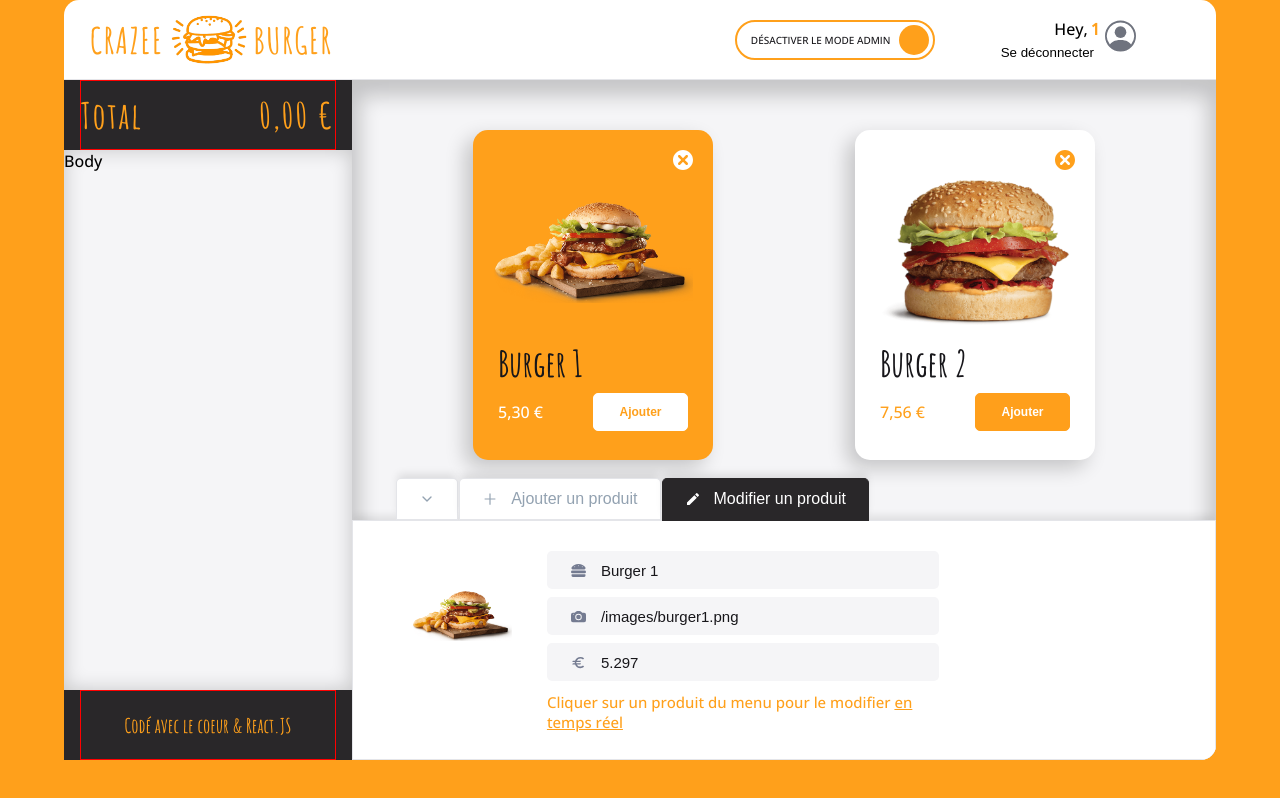
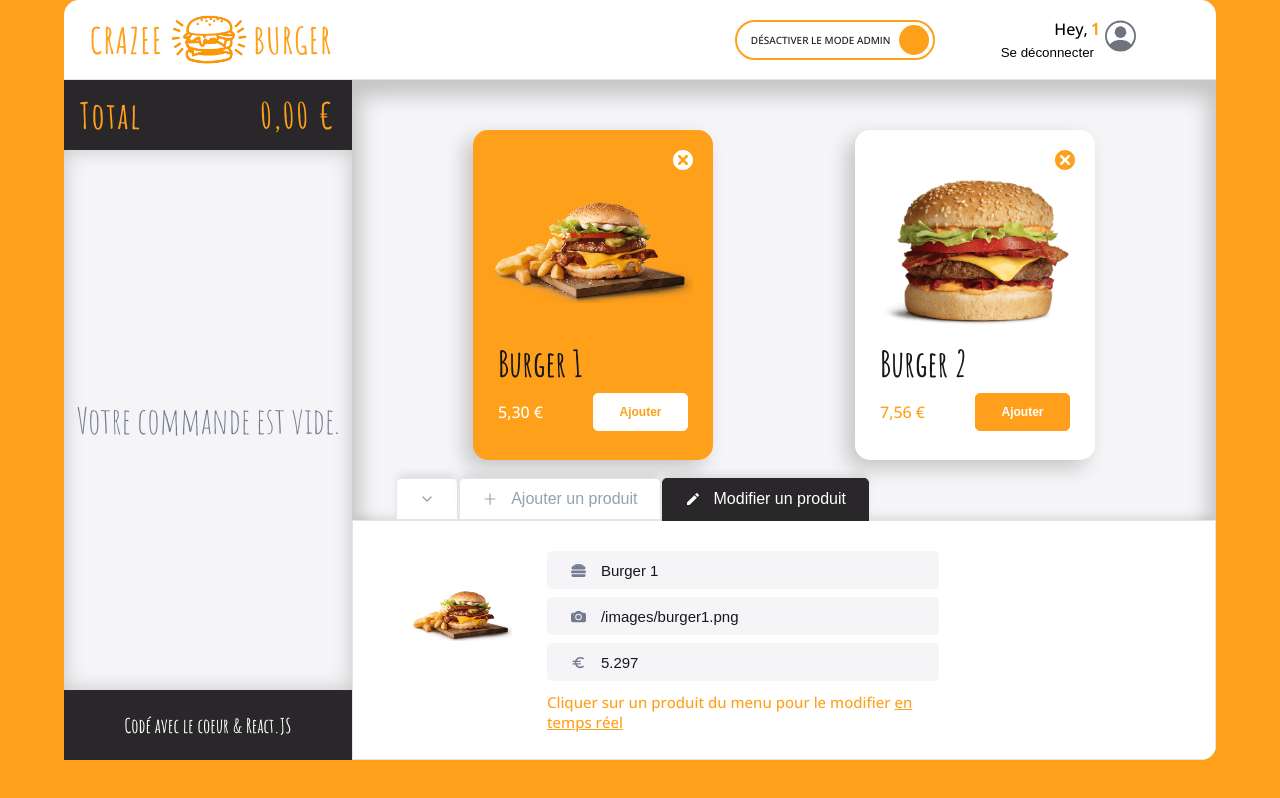
Before and after one commit to T0n-io/projet-resto, a React (Vite) app: page /order/1 in a window 1280 px wide. Built offline with nearby package versions, Linux system fonts and the light colour scheme.

Commit message:
♻️ BASKET > Add Body

```diff
--- a/src/components/pages/Order/Main/Basket/Basket.jsx
+++ b/src/components/pages/Order/Main/Basket/Basket.jsx
@@ -4,13 +4,14 @@ import Header from "../../../../reusable-ui/Header";
 import Total from "./Total";
 import { formatPrice } from "../../../../../utils/formatPrice.jsx";
 import Footer from "./Footer";
+import BasketBody from "./BasketBody";
 
 
 export default function Basket() {
   return (
     <BasketStyled>
         <Total amountToPay={formatPrice(0)} />
-      <div className="body">Body</div>
+      <BasketBody />
       <Footer />
     </BasketStyled>
   );
@@ -21,11 +22,5 @@ const BasketStyled = styled.div`
   display: flex;
   flex-direction: column;
 
-  .body {
-    flex: 1;
-    background-color: ${theme.colors.background_white};
-    height: 100%;
-    box-shadow: ${theme.shadows.basket};
-  }
 
 `;
--- /dev/null
+++ b/src/components/pages/Order/Main/Basket/BasketBody.jsx
@@ -0,0 +1,31 @@
+import { styled } from "styled-components";
+import { theme } from "../../../../..";
+
+export default function Body() {
+  return (
+    <BasketBodyStyled>
+      <span className="empty-message">Votre commande est vide.</span>
+    </BasketBodyStyled>
+  );
+}
+
+const BasketBodyStyled = styled.div`
+  flex: 1;
+  background-color: ${theme.colors.background_white};
+  /* height: 100%; */
+  box-shadow: ${theme.shadows.basket};
+  height: 100%;
+  .empty-message {
+    display: flex;
+    height: calc(95vh - 10vh - 70px - 70px);
+    text-align: center;
+    flex: 1;
+    justify-content: center;
+    align-self: center;
+    align-items: center;
+    line-height: 2;
+    font-size: ${theme.fonts.size.P4};
+    font-family: ${theme.fonts.family.stylish};
+    color: ${theme.colors.greyBlue};
+  }
+`;
--- a/src/components/pages/Order/Main/Basket/Footer.jsx
+++ b/src/components/pages/Order/Main/Basket/Footer.jsx
@@ -14,7 +14,6 @@ export default function Footer() {
 }
 
 const FooterStyled = styled.div`
-  border: 1px solid red;
   height: 100%;
   display: flex;
   align-items: center;
@@ -23,6 +22,6 @@ const FooterStyled = styled.div`
     font-size: ${theme.fonts.size.P2};
     font-family: "Amatic SC", cursive;
     font-weight: ${theme.fonts.weights.bold};
-    color: ${theme.colors.primary};
+    color: ${theme.colors.white};
   }
 `;
--- a/src/components/pages/Order/Main/Basket/Total.jsx
+++ b/src/components/pages/Order/Main/Basket/Total.jsx
@@ -15,7 +15,6 @@ export default function Total({ amountToPay }) {
 }
 
 const TotalStyled = styled.div`
-  border: 1px solid red;
   color: ${theme.colors.primary};
   height: 100%;
   display: flex;
```
